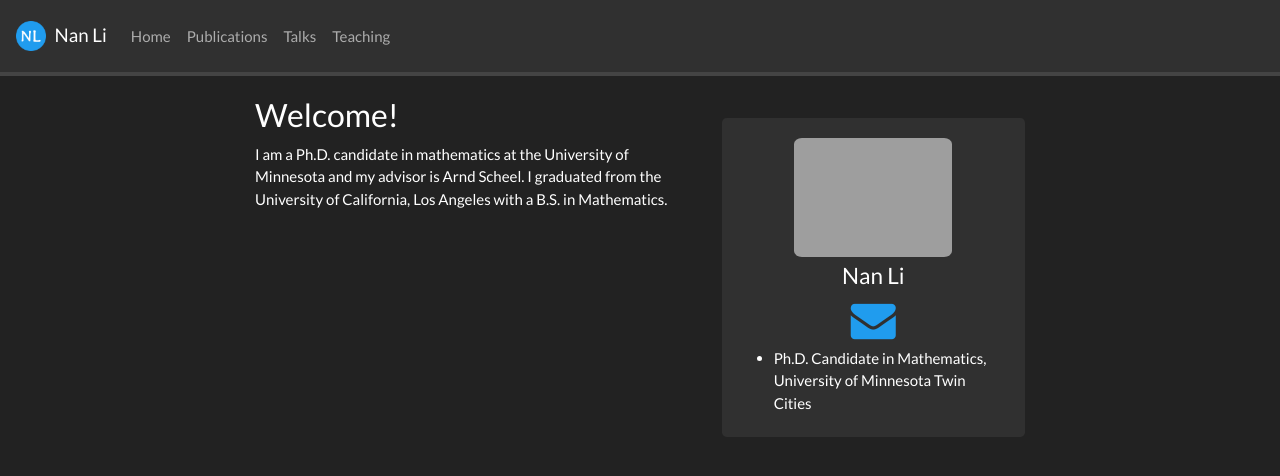
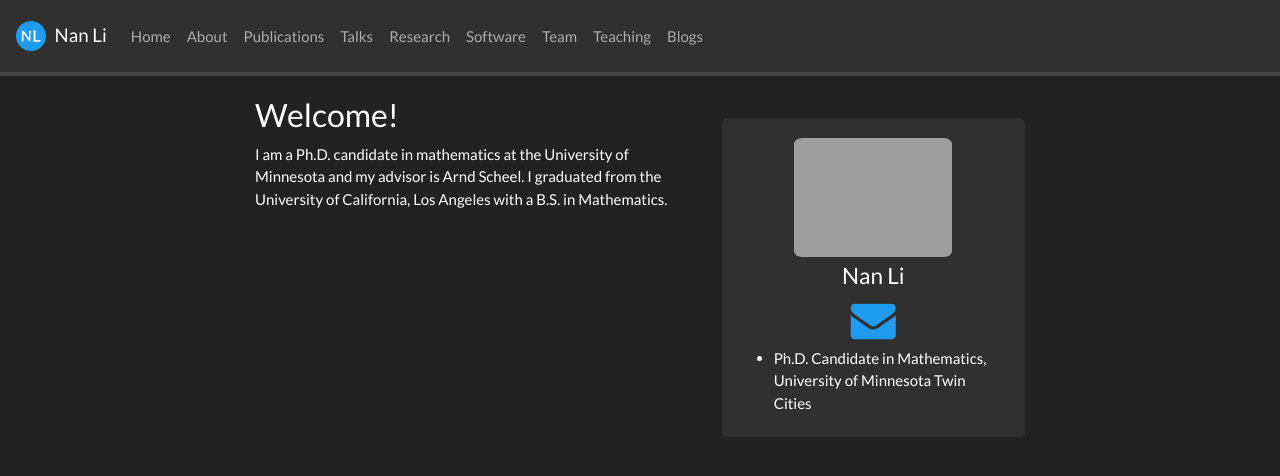
Before and after one commit to eigennan/eigennan.github.io, a Jekyll site: the page built from _pages/home.md, in a window 1280 px wide. Shown: the top 476 px of the page. Built offline with Jekyll 4.4.1, drawn with Linux system fonts in a browser that asks for light colours; nearby versions of some CDN libraries; a style sheet for code colours, icons or effects is not loaded; some of the changed lines change nothing that is shown.

Commit message:
Update _config.yml

```diff
--- a/_config.yml
+++ b/_config.yml
@@ -27,14 +27,14 @@ contact: >
 
 # Pages shown in navbar
 nav_pages:
-#  - name: about
+  - name: about
   - name: publications
   - name: talks
-#  - name: research
-#  - name: software
-#  - name: team
+  - name: research
+  - name: software
+  - name: team
   - name: teaching
-#  - name: blogs
+  - name: blogs
 
 include:
   - .htaccess
```
